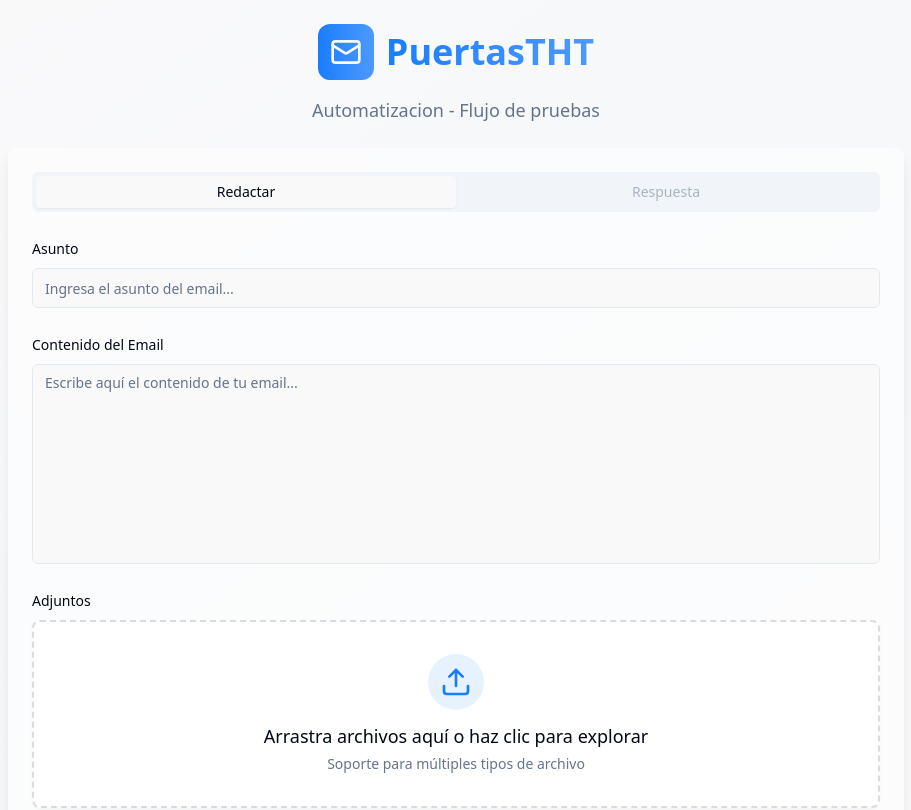
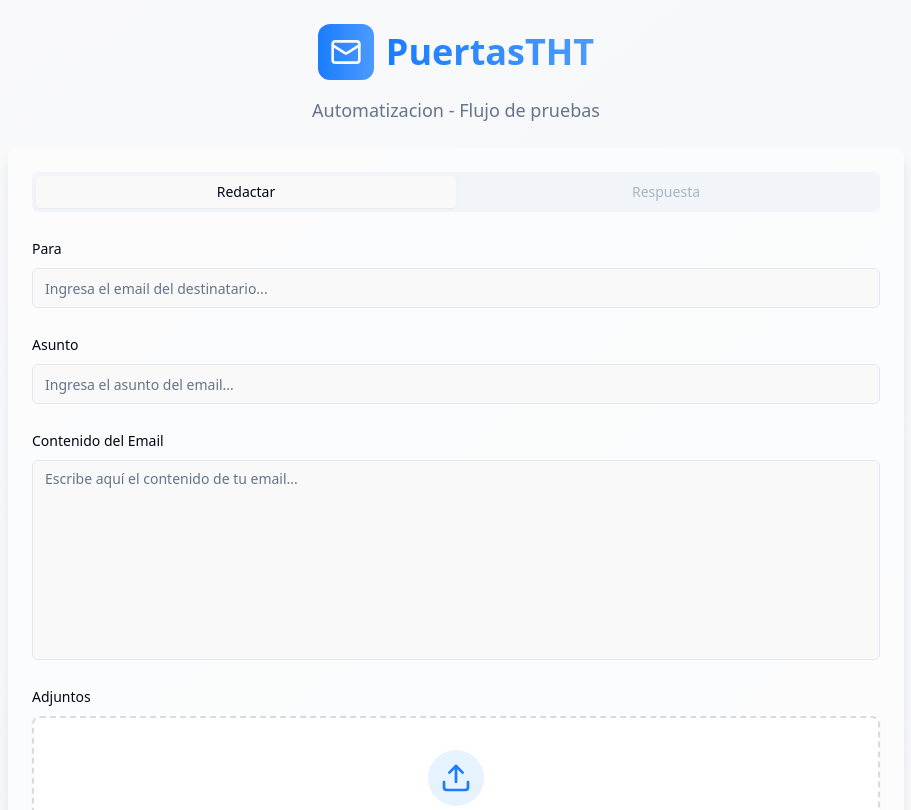
Before and after one commit to jefe-spain/dash-mail-craft, a React (Vite) app: page / in a window 1280 px wide. Shown: the top 810 px of the page, without its empty margins (184-1095 px from the left). Built offline with nearby package versions, Linux system fonts and the light colour scheme.

Commit message:
Add sender field
Add a "recipient" field to the email form, allowing users to specify the sender of the email.

```diff
--- a/src/components/EmailDashboard.tsx
+++ b/src/components/EmailDashboard.tsx
@@ -13,6 +13,7 @@ import { Send, Mail } from 'lucide-react';
 export const EmailDashboard = () => {
   const [emailContent, setEmailContent] = useState('');
   const [subject, setSubject] = useState('');
+  const [recipient, setRecipient] = useState('');
   const [attachments, setAttachments] = useState<File[]>([]);
   const [isLoading, setIsLoading] = useState(false);
   const [response, setResponse] = useState<string | null>(null);
@@ -30,6 +31,7 @@ export const EmailDashboard = () => {
     setIsLoading(false);
     setResponse(`¡Email enviado exitosamente!
 
+Para: ${recipient || 'Sin destinatario'}
 Asunto: ${subject || 'Sin asunto'}
 Contenido: ${emailContent.length} caracteres
 Adjuntos: ${attachments.length} archivos
@@ -41,6 +43,7 @@ Tu email ha sido procesado y entregado a los destinatarios.`);
   const resetForm = () => {
     setEmailContent('');
     setSubject('');
+    setRecipient('');
     setAttachments([]);
     setResponse(null);
   };
@@ -74,6 +77,21 @@ Tu email ha sido procesado y entregado a los destinatarios.`);
             </CardHeader>
             <CardContent>
               <TabsContent value="compose" className="space-y-6 mt-0">
+                {/* Recipient */}
+                <div className="space-y-2">
+                  <Label htmlFor="recipient" className="text-sm font-medium">
+                    Para
+                  </Label>
+                  <Input
+                    id="recipient"
+                    placeholder="Ingresa el email del destinatario..."
+                    value={recipient}
+                    onChange={(e) => setRecipient(e.target.value)}
+                    className="transition-all duration-300 focus:shadow-md"
+                    type="email"
+                  />
+                </div>
+
                 {/* Subject */}
                 <div className="space-y-2">
                   <Label htmlFor="subject" className="text-sm font-medium">
```
